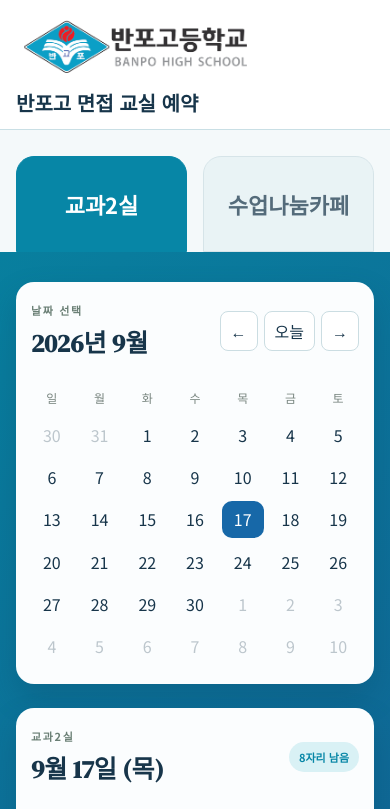
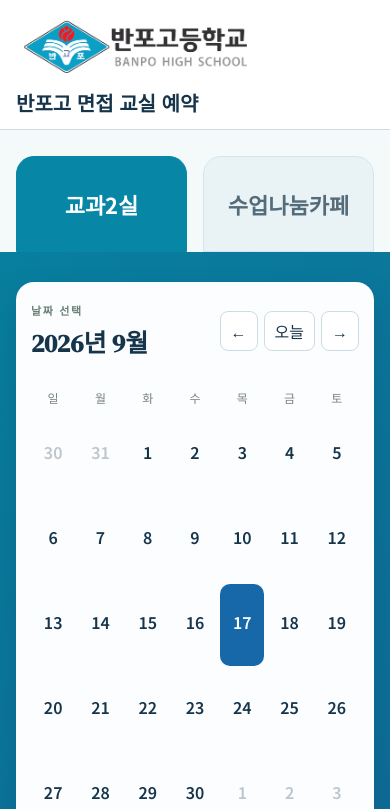
Before and after one commit to happydayveronica-cmyk/booking, a Next.js app: page / in a window 390 px wide. Shown: the top 809 px of the page. Built offline with nearby package versions, Linux system fonts and the light colour scheme.

Commit message:
Show booking details in calendar

```diff
--- a/app/globals.css
+++ b/app/globals.css
@@ -24,12 +24,18 @@ main { min-height:100vh; }
 .monthNav button { border:1px solid var(--line); background:white; border-radius:8px; padding:7px 10px; cursor:pointer; }
 .calendar { display:grid; grid-template-columns:repeat(7,1fr); gap:6px; }
 .weekday { padding:5px; text-align:center; font-size:12px; color:#78857f; }
-.day { position:relative; aspect-ratio:1.15; border:0; border-radius:10px; background:transparent; cursor:pointer; }
+.day { position:relative; min-width:0; min-height:104px; padding:8px 6px; border:0; border-radius:10px; background:transparent; cursor:pointer; text-align:left; overflow:hidden; }
 .day:hover { background:#e9eee8; }
 .day.selected { background:var(--orange); color:white; }
 .day.muted { opacity:.27; }
-.day i { position:absolute; right:7px; bottom:6px; width:18px; height:18px; display:grid; place-items:center; border-radius:50%; background:var(--green); color:white; font-size:9px; font-style:normal; }
-.day.selected i { background:white; color:var(--orange); }
+.dayNumber { display:block; margin-bottom:6px; text-align:center; font-weight:600; }
+.calendarBookings { display:flex; flex-direction:column; gap:3px; min-width:0; }
+.calendarBooking,.moreBookings { display:block; min-width:0; padding:3px 4px; border-radius:5px; color:#17546f; background:#dceff3; font-size:9px; line-height:1.25; white-space:nowrap; overflow:hidden; text-overflow:ellipsis; }
+.calendarBooking b { color:#1768a8; font-size:8px; }
+.moreBookings { color:#476b7a; background:transparent; text-align:center; }
+.day.selected .calendarBooking { color:#114865; background:#fff; }
+.day.selected .calendarBooking b { color:#1768a8; }
+.day.selected .moreBookings { color:#fff; }
 .scheduleHead>span { padding:7px 10px; border-radius:99px; color:var(--green); background:var(--mint); font-size:11px; font-weight:700; }
 .periodGrid { display:grid; grid-template-columns:repeat(4,1fr); gap:10px; }
 .periodGrid button { min-height:96px; padding:12px 6px; border-radius:12px; cursor:pointer; transition:.16s ease; }
@@ -75,4 +81,10 @@ footer { display:flex; justify-content:flex-end; align-items:center; padding:34p
   .roomTabs { padding-top:26px; }
   .roomTabs button { min-height:96px; padding:16px; }
   .periodGrid { grid-template-columns:repeat(2,1fr); }
+  .calendar { gap:3px; }
+  .day { min-height:82px; padding:6px 3px; }
+  .calendarBooking { padding:2px; font-size:8px; }
+  .calendarBooking b { display:block; }
+  .calendarBooking:nth-child(n+3) { display:none; }
+  .moreBookings { font-size:8px; }
 }
--- a/app/page.tsx
+++ b/app/page.tsx
@@ -146,7 +146,9 @@ export default function Home() {
             {weekdays.map((day) => <div className="weekday" key={day}>{day}</div>)}
             {days.map((day) => {
               const key = dateKey(day);
-              const count = bookings.filter((booking) => booking.date === key && booking.room === room).length;
+              const dateBookings = bookings
+                .filter((booking) => booking.date === key && booking.room === room)
+                .sort((a, b) => a.period - b.period);
               const muted = day.getMonth() !== month.getMonth();
               return (
                 <button
@@ -154,8 +156,17 @@ export default function Home() {
                   className={`day ${selectedDate === key ? "selected" : ""} ${muted ? "muted" : ""}`}
                   onClick={() => selectDay(day)}
                 >
-                  <span>{day.getDate()}</span>
-                  {count > 0 && <i>{count}</i>}
+                  <span className="dayNumber">{day.getDate()}</span>
+                  <span className="calendarBookings">
+                    {dateBookings.slice(0, 3).map((booking) => (
+                      <span className="calendarBooking" key={booking.id}>
+                        <b>{booking.period}교시</b> {booking.name}
+                      </span>
+                    ))}
+                    {dateBookings.length > 3 && (
+                      <span className="moreBookings">외 {dateBookings.length - 3}건</span>
+                    )}
+                  </span>
                 </button>
               );
             })}
```
